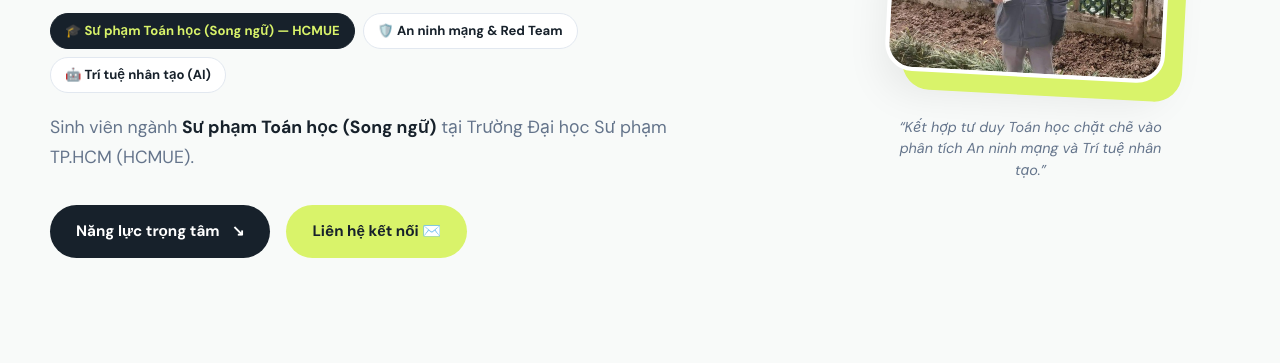
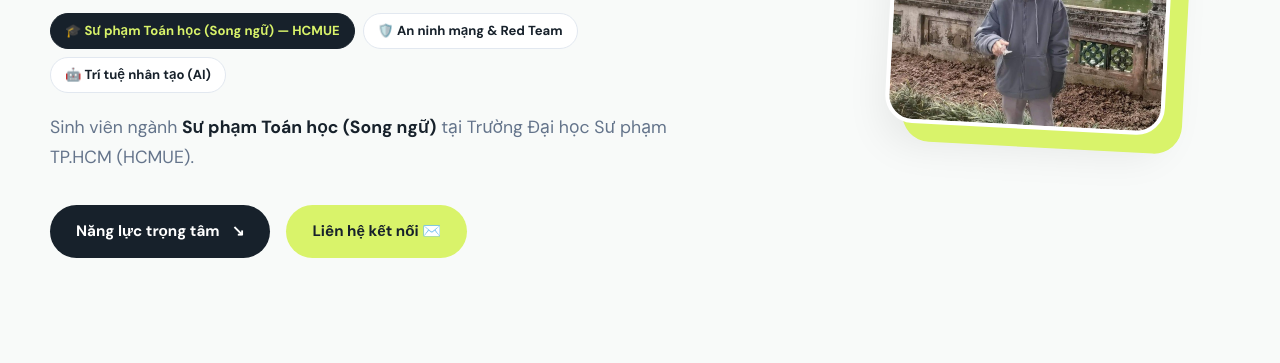
Before and after one commit to Redrasil/2611comp180201-LAP-TRINH-WEB, a plain HTML site: page cv/index.html in a window 1280 px wide. Shown: the part 437-800 px from the top of the page. Drawn offline with Linux system fonts and the light colour scheme.

Commit message:
Remove CV quote
Co-authored-by: Copilot <223556219+Copilot@users.noreply.github.com>

```diff
--- a/cv/index.html
+++ b/cv/index.html
@@ -64,8 +64,6 @@
                             onerror="this.onerror=null; this.src='profile-avatar.svg';">
                     </div>
                 </div>
-                <p class="aside-note">“Kết hợp tư duy Toán học chặt chẽ vào phân tích An ninh mạng và Trí tuệ nhân tạo.”
-                </p>
             </div>
         </section>
 
```
Also changed, not shown: cv/profile.html (+0 -2 lines), profile.html (+0 -2 lines).
